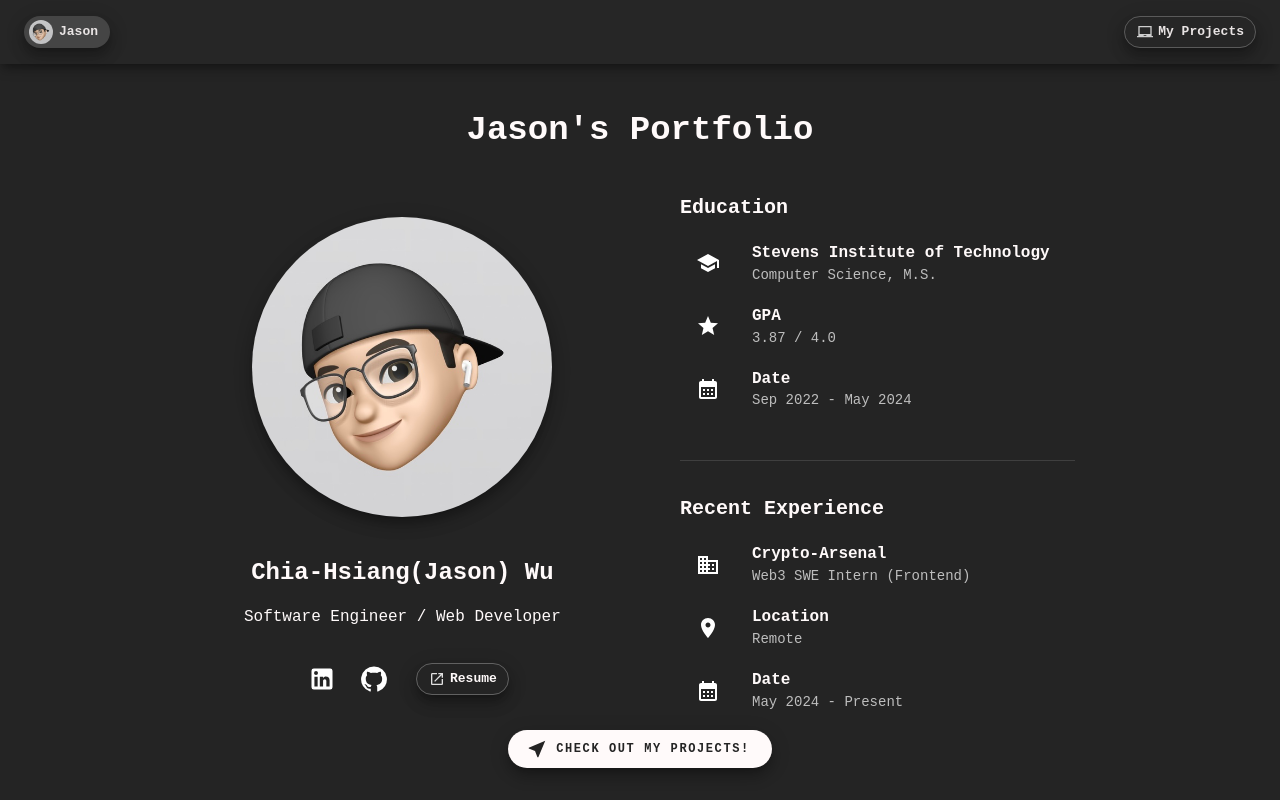
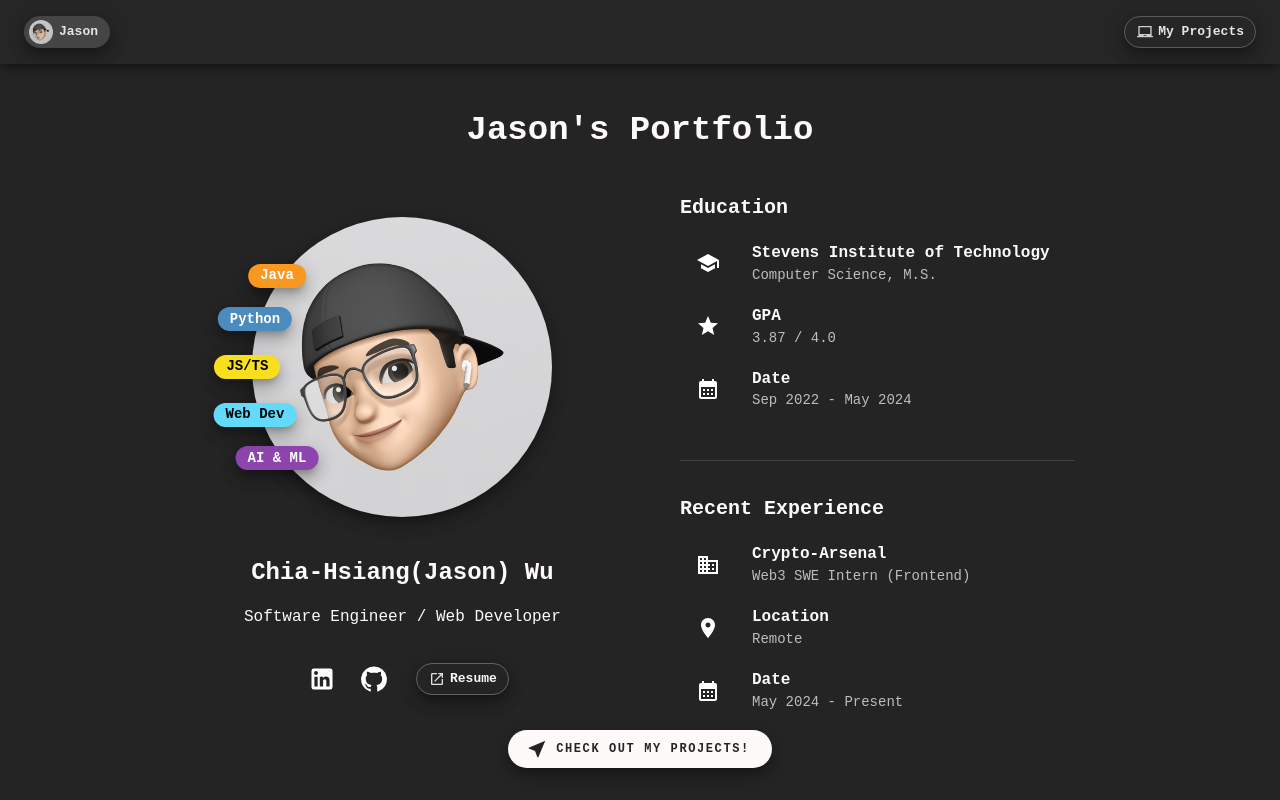
Before and after one commit to Jason-Wuuuu/Jason, a React (Vite) app: page / in a window 1280 px wide. Shown: the top 800 px of the page. Built offline with nearby package versions, Linux system fonts and the light colour scheme.

Commit message:
chips added

```diff
--- a/src/components/MainPage.jsx
+++ b/src/components/MainPage.jsx
@@ -85,6 +85,21 @@ const ProfileSection = memo(() => {
     setHighScore(newHighScore);
   };
 
+  const skillChips = [
+    { label: "AI & ML", color: "#8E44AD" },
+    { label: "Web Dev", color: "#61DAFB" },
+    { label: "JS/TS", color: "#F7DF1E" },
+    { label: "Python", color: "#4B8BBE" },
+    { label: "Java", color: "#f89820" },
+  ];
+
+  const highScoreChip =
+    highScore > 0
+      ? [{ label: `🏆 ${highScore}`, color: "gold", isHighScore: true }]
+      : [];
+
+  const allChips = [...skillChips, ...highScoreChip];
+
   return (
     <Grid
       container
@@ -126,38 +141,52 @@ const ProfileSection = memo(() => {
               draggable="false"
               onContextMenu={(e) => e.preventDefault()}
             />
-            {highScore > 0 && (
+            {allChips.map((chip, index) => {
+              let angle;
+              if (chip.isHighScore) {
+                angle = -Math.PI / 4; // Place high score chip at top right
+              } else {
+                // Distribute skill chips along a wider bottom arc
+                angle =
+                  Math.PI * 0.8 +
+                  Math.PI * 0.4 * (index / (skillChips.length - 1));
+              }
+              const x = 150 + 155 * Math.cos(angle);
+              const y = 150 + 155 * Math.sin(angle);
+              return (
                 <Chip
-                label={`🏆 ${highScore}`}
+                  key={index}
+                  label={chip.label}
                   size="small"
                   sx={{
                     position: "absolute",
-                  top: 20,
-                  right: 20,
+                    left: x,
+                    top: y,
+                    transform: "translate(-50%, -50%)",
                     fontWeight: "bold",
                     fontSize: 14,
                     padding: "0 4px",
-                  backgroundColor: "gold",
-                  color: "black",
+                    backgroundColor: chip.color,
+                    color:
+                      chip.isHighScore ||
+                      chip.label === "JS/TS" ||
+                      chip.label === "Web Dev"
+                        ? "black"
+                        : "white",
                     boxShadow: 10,
-                  animation: "shakeAndFloat 3s ease-in-out infinite",
-                  "@keyframes shakeAndFloat": {
-                    "0%, 100%": {
-                      transform: "translateY(0) rotate(0deg)",
-                    },
-                    "25%": {
-                      transform: "translateY(-5px) rotate(-5deg)",
-                    },
+                    ...(chip.isHighScore && {
+                      animation: `float 3s ease-in-out infinite`,
+                      "@keyframes float": {
+                        "0%, 100%": { transform: "translate(-50%, -50%)" },
                         "50%": {
-                      transform: "translateY(0) rotate(0deg)",
-                    },
-                    "75%": {
-                      transform: "translateY(-5px) rotate(5deg)",
+                          transform: "translate(-50%, calc(-50% - 10px))",
                         },
                       },
+                    }),
                   }}
                 />
-            )}
+              );
+            })}
           </Box>
         </Tooltip>
       </Grid>
--- a/src/projectsData.js
+++ b/src/projectsData.js
@@ -27,7 +27,7 @@ export const projects = [
     title: "Seq2Seq Translation Model",
     year: "2024",
     course: "NLP Course",
-    category: "ML/DL",
+    category: "ML/AI",
     description:
       "A seq2seq model to translate French text into English using the iwslt2017 dataset, processing over 50,000 sentence pairs.",
     tech_stack: "Python, TensorFlow",
@@ -43,7 +43,7 @@ export const projects = [
     title: "Stock Price Forecast",
     year: "2024",
     course: "Side",
-    category: "ML/DL",
+    category: "ML/AI",
     description:
       "A LSTM model designed to forecast stock prices based on historical data, trained using a variety of features and technical indicators. It achieves an average R^2 score of 0.96 and an average Mean Absolute Percentage Error of 0.1%.",
     tech_stack: "Python, TensorFlow, scikit-learn, pandas",
@@ -72,7 +72,7 @@ export const projects = [
     title: "IMDB Movie Review Analysis (Word2Vec)",
     year: "2024",
     course: "NLP Course",
-    category: "ML/DL",
+    category: "ML/AI",
     description:
       "A Word2Vec Skip-Gram model developed with TensorFlow to analyze and generate word embeddings from the IMDB movie review dataset, enhancing understanding of semantic word relationships.",
     tech_stack: "Python, TensorFlow, NLTK",
@@ -84,7 +84,7 @@ export const projects = [
     title: "Author Classification (MLP)",
     year: "2024",
     course: "NLP Course",
-    category: "ML/DL",
+    category: "ML/AI",
     description:
       "A Multi-Layer Perceptron (MLP) model, fully coded from scratch in Python, to classify sentences by their corresponding authors. It employs tokenization and TF-IDF vectorization with optimization, regularization, and cross-validation.",
     tech_stack: "Python, TensorFlow, NLTK, scikit-learn",
@@ -146,7 +146,7 @@ export const projects = [
     title: "Support Vector Machine",
     year: "2022",
     course: "ML Course",
-    category: "ML/DL",
+    category: "ML/AI",
     description:
       "Coursework that involves deriving the hyperplane equation from given data points and Lagrange multipliers, calculating distances to the hyperplane, and classifying new points.",
     tech_stack: "Python, NumPy, pandas",
@@ -158,7 +158,7 @@ export const projects = [
     title: "Breast Cancer Detection",
     year: "2022",
     course: "ML Course",
-    category: "ML/DL",
+    category: "ML/AI",
     description:
       "Coursework that includes implementing logistic regression from scratch for breast cancer diagnosis, with a focus on Stochastic and Mini-Batch Gradient Descent optimizations, and model performance evaluation through precision, recall, and accuracy metrics.",
     tech_stack: "Python, NumPy, pandas",
@@ -170,7 +170,7 @@ export const projects = [
     title: "Diabetes Detection (PCA)",
     year: "2022",
     course: "ML Course",
-    category: "ML/DL",
+    category: "ML/AI",
     description:
       "Coursework that involves dimensionality reduction on a diabetes dataset using Principal Component Analysis (PCA), implemented with Python's sklearn library. PCA was applied to reduce the feature space from eight dimensions to two.",
     tech_stack: "Python, scikit-learn, pandas",
@@ -182,7 +182,7 @@ export const projects = [
     title: "Image Compression (SVD)",
     year: "2022",
     course: "ML Course",
-    category: "ML/DL",
+    category: "ML/AI",
     description:
       "Coursework that involves the practical application of Singular Value Decomposition (SVD) to compress images. SVD was used to decompose and reconstruct images at varying levels of compression.",
     tech_stack: "Python, NumPy",
```
Lines whose indentation alone changed are shown as unchanged.
